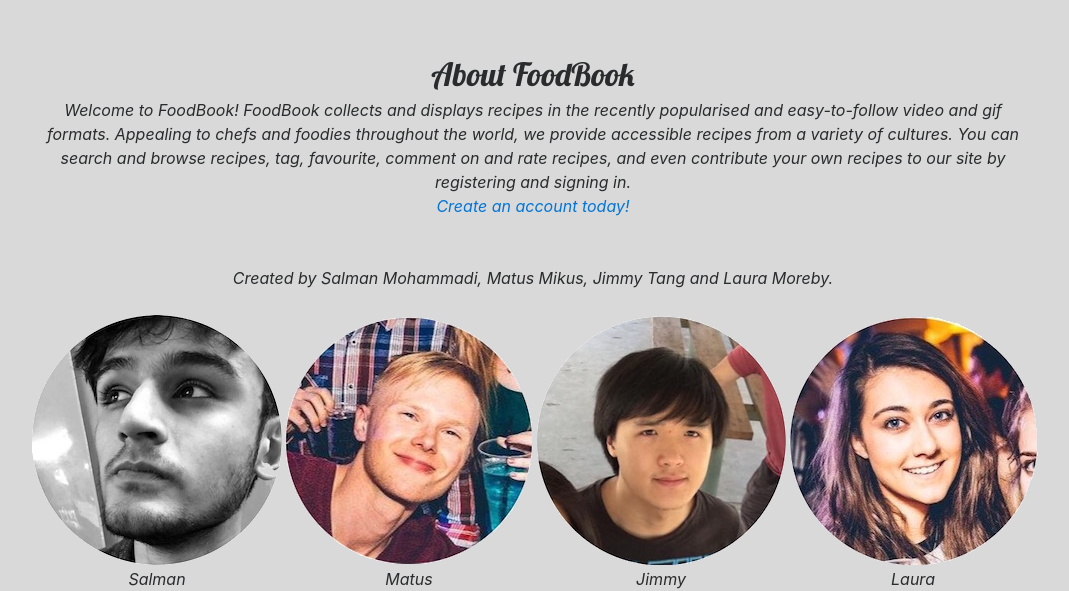
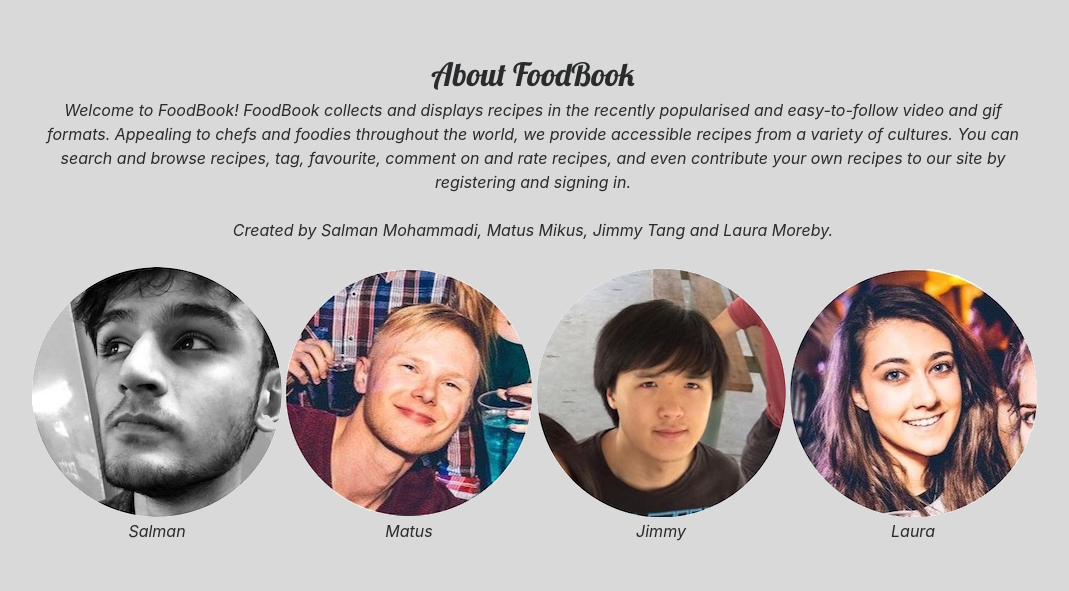
Before and after one commit to SalmanMohammadi/food_book, a Django app: page /about/ in a window 1280 px wide. Shown: the part 313-904 px from the top of the page, without its empty margins (107-1176 px from the left). After the commit the page ends 854 px from the top, so only its background shows below. Run offline with Django 3.2, Linux system fonts and the light colour scheme; some libraries are stand-ins or nearby versions.

Commit message:
Took out something on about page

```diff
--- a/templates/foodbookapp/about.html
+++ b/templates/foodbookapp/about.html
@@ -18,8 +18,6 @@ About
 
     <div class = "text">
         Welcome to FoodBook! FoodBook collects and displays recipes in the recently popularised and easy-to-follow video and gif formats. Appealing to chefs and foodies throughout the world, we provide accessible recipes from a variety of cultures. You can search and browse recipes, tag, favourite, comment on and rate recipes, and even contribute your own recipes to our site by registering and signing in.
-        <br>
-        <a href="{% url 'register' %}">Create an account today!</a><br />
         <br>
         <br>
         Created by Salman Mohammadi, Matus Mikus, Jimmy Tang and Laura Moreby.
--- a/templates/foodbookapp/add_recipe.html
+++ b/templates/foodbookapp/add_recipe.html
@@ -30,7 +30,7 @@
 							<th>
 								{{ field }}
 
-							{% endif %}
+
 							</th>
 						</tr>
 					{% endfor %}
```
